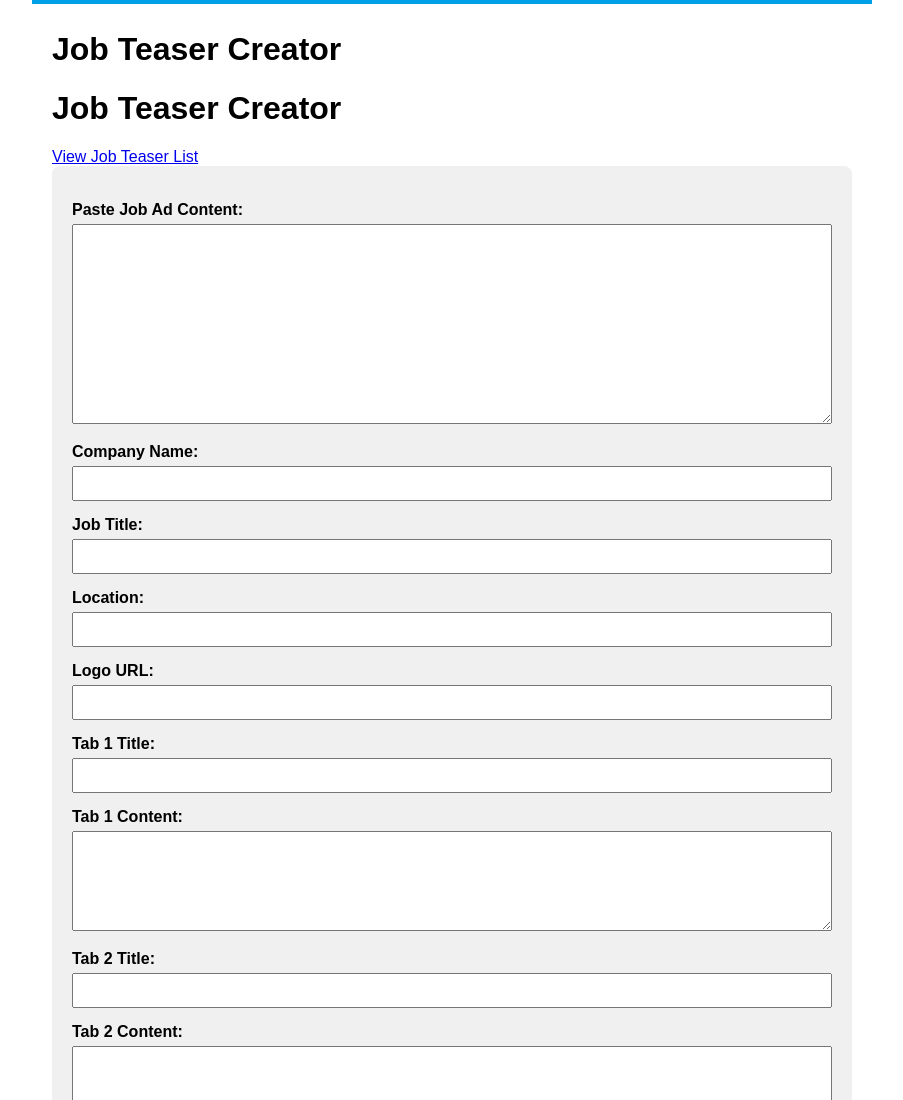
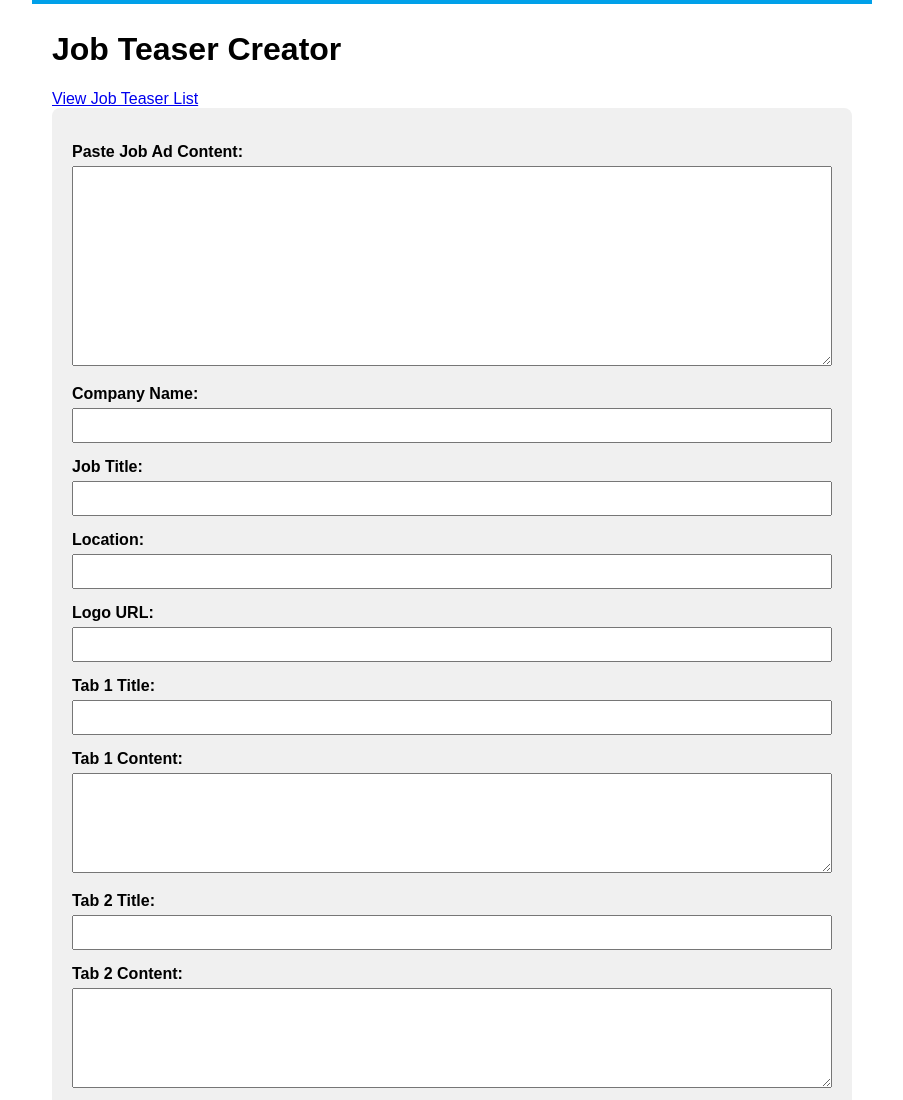
Before and after one commit to boilermaker-innovator/MTF013, a plain HTML site: page create-teaser.html in a window 1280 px wide. Shown: the top 1100 px of the page, without its empty margins (188-1091 px from the left). Drawn offline with Linux system fonts and the light colour scheme.

Commit message:
Update create-teaser.html
Edito7/10

```diff
--- a/create-teaser.html
+++ b/create-teaser.html
@@ -100,7 +100,6 @@
 </head>
 <body>
     <h1>Job Teaser Creator</h1>
-        <h1>Job Teaser Creator</h1>
     <a href="teaser-list.html" class="view-list-button">View Job Teaser List</a>
     <form id="jobForm">
         <label for="jobAdInput">Paste Job Ad Content:</label>
```
